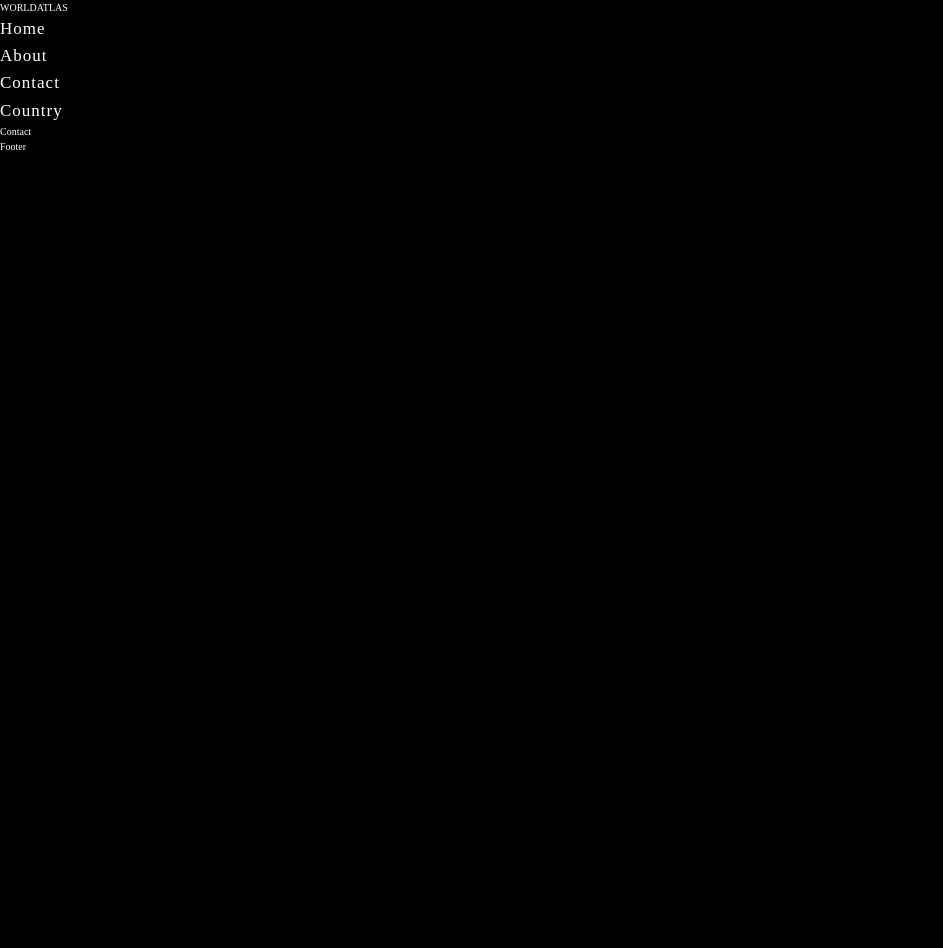
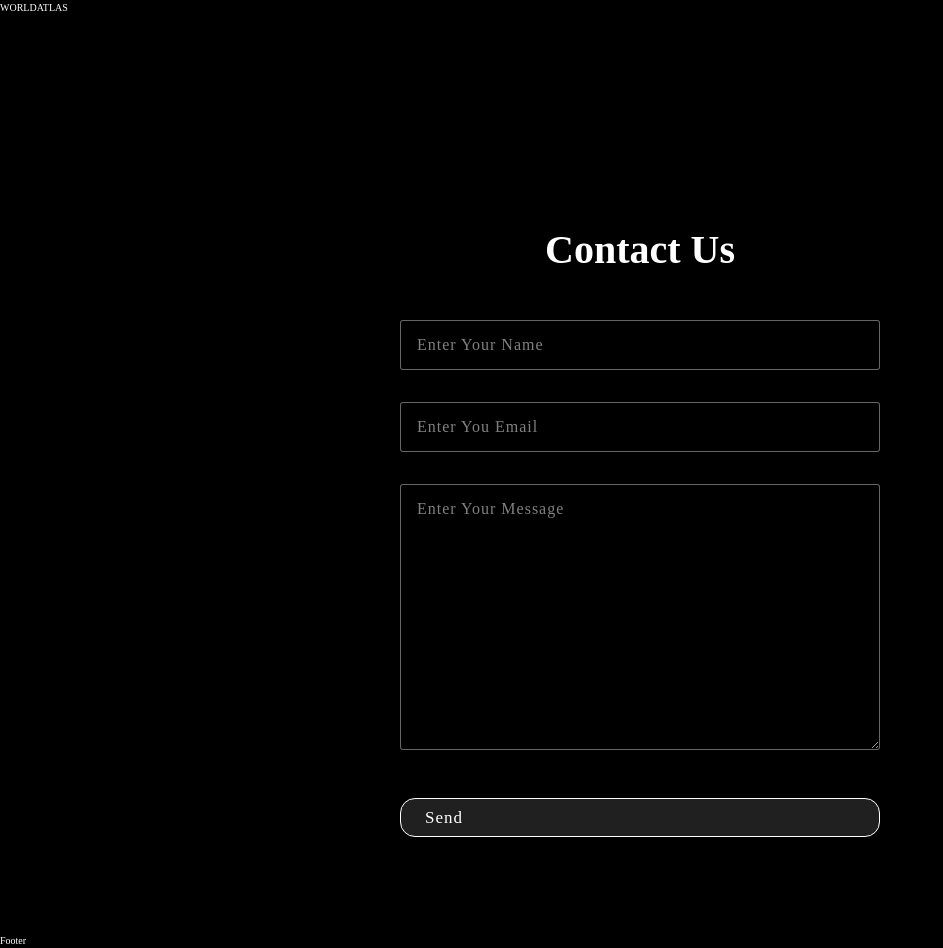
Before and after one commit to shreyaupd/WorldAtlas, a React app: page /contact in a window 1280 px wide. Shown: the whole page, without its empty margins (0-943 px from the left). Before the commit the page ends 800 px from the top, so only its background shows below. Built offline with nearby package versions, Linux system fonts and the light colour scheme; the HTML template or start-up script is replaced by a standard one.

Commit message:
Add navigation links to Header and implement form handling in Contact page

```diff
--- a/src/UI/Header.jsx
+++ b/src/UI/Header.jsx
@@ -1,6 +1,7 @@
 import React from 'react'
 import { GiHamburgerMenu } from "react-icons/gi";
 import { useState, useEffect, useRef } from 'react'
+import { Link } from 'react-router-dom';
 import gsap from 'gsap';
 
 const Header = () => {
@@ -38,12 +39,12 @@ const Header = () => {
         </div>
 
         {/* Desktop Navigation - Use your CSS classes */}
-        <div className='menu-web hidden md:block text-white text-xl'>
+        <div className='menu-web hidden md:block text-xl'>
           <ul className='cursor-pointer flex gap-15'>
-            <li>Home</li>
-            <li>About</li>
-            <li>Contact</li>
-            <li>Country</li>
+            <li><Link className='!text-white' to="/">Home</Link></li>
+            <li><Link className='!text-white' to="/about">About</Link></li>
+            <li><Link className='!text-white' to="/contact">Contact</Link></li>
+            <li><Link className='!text-white' to="/country">Country</Link></li>
           </ul>
         </div>
 
@@ -63,11 +64,19 @@ const Header = () => {
         className='menu-mobile absolute top-full left-0 w-full bg-[#1c1c1c] border-t border-gray-700 z-50'
         style={{ display: MenuOpen ? 'block' : 'none' }}
       >
-        <ul className='cursor-pointer flex flex-col items-center py-4'>
-          <li className='text-white text-xl py-3 w-full text-center hover:bg-gray-800'>Home</li>
-          <li className='text-white text-xl py-3 w-full text-center hover:bg-gray-800'>About</li>
-          <li className='text-white text-xl py-3 w-full text-center hover:bg-gray-800'>Contact</li>
-          <li className='text-white text-xl py-3 w-full text-center hover:bg-gray-800'>Country</li>
+       <ul className='cursor-pointer flex flex-col items-center py-4'>
+          <li className='text-xl py-3 w-full text-center hover:bg-gray-800'>
+            <Link className='!text-white' to="/" onClick={() => setMenuOpen(false)}>Home</Link>
+          </li>
+          <li className='text-xl py-3 w-full text-center hover:bg-gray-800'>
+            <Link className='!text-white' to="/about" onClick={() => setMenuOpen(false)}>About</Link>
+          </li>
+          <li className='text-xl py-3 w-full text-center hover:bg-gray-800'>
+            <Link className='!text-white' to="/contact" onClick={() => setMenuOpen(false)}>Contact</Link>
+          </li>
+          <li className='text-xl py-3 w-full text-center hover:bg-gray-800'>
+            <Link className='!text-white' to="/country" onClick={() => setMenuOpen(false)}>Country</Link>
+          </li>
         </ul>
       </div>
     </div>
--- a/src/pages/Contact.jsx
+++ b/src/pages/Contact.jsx
@@ -1,8 +1,49 @@
 import React from 'react'
 
 const Contact = () => {
+  const handleFormSubmit = (formdata) => {
+const formInputData = Object.fromEntries(formdata.entries());//converts form data to object used to send data to backend
+console.log(formInputData);
+  }
   return (
-    <div>Contact</div>
+      <section className="section-contact">
+      <h2 className="container-title">Contact Us</h2>
+
+      <div className="contact-wrapper container">
+        <form action={handleFormSubmit} >
+          <input
+            type="text"
+            className="form-control"
+            placeholder="enter your name"
+            name="username"
+            required
+            autoComplete="off"
+          />
+
+          <input
+            type="email"
+            className="form-control"
+            placeholder="Enter you email"
+            name="email"
+            required
+            autoComplete="off"
+          />
+
+          <textarea
+            className="form-control"
+            rows="10"
+            placeholder="Enter your message"
+            name="message"
+            required
+            autoComplete="off"
+          ></textarea>
+
+          <button type="submit" className="flex items-center justify-center " value="send">
+            Send
+          </button>
+        </form>
+      </div>
+    </section>
   )
 }
 
```
